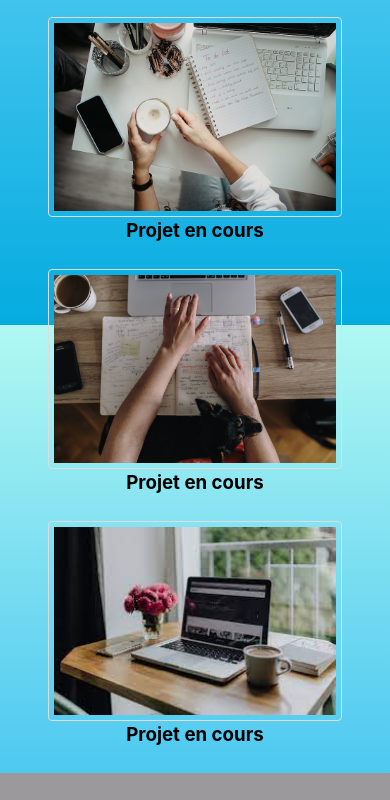
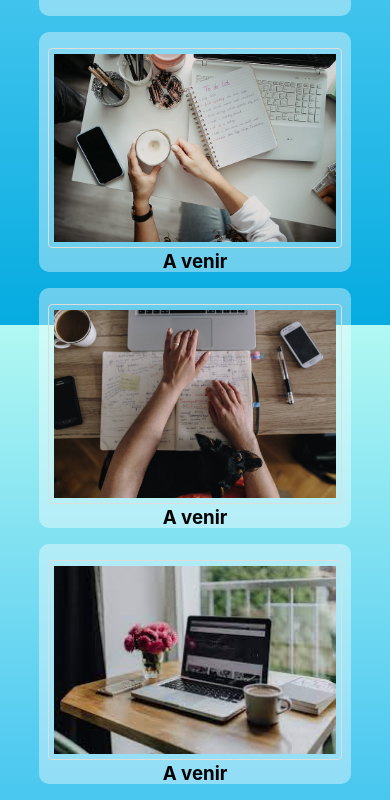
Before and after one commit to DavyDeMattos/DavyDeMattos.github.io, a PHP site: page /projets.html in a window 390 px wide. Shown: the part 1363-2163 px from the top of the page. Before the commit the page ends 2136 px from the top, so only its background shows below. Run offline with PHP 8.4, Linux system fonts and the light colour scheme.

Commit message:
stylish somes things and start project's informations

```diff
--- a/JS/app.js
+++ b/JS/app.js
@@ -1,9 +1,44 @@
 const app = {
+    // TODO Faire une fenêtre qui s'affiche pour présenter le projet en question.
+    // ? Comment procéder ?
+    // ? Faire un tableau contenant les informations avec une boucle et une condition ?
+
+    /*
+        Marche à suivre
+        x Sélection des articles -> tableau avec tous les articles
+        - Boucle pour poser un écouter click sur les articles
+        - Si event, passer
+
+    */
     init: function () {
-			app.handleSliderImage();
+        app.handleSliderImage();
 
     },
 
+
+    handleClick : function(event){
+        console.log('click');
+        // article.innerHTML = '';
+        const clickedArticle = event.currentTarget.getAttribute('value');
+        // console.log(clickedArticle);
+        // On sélectionne le container
+        const window = document.querySelector('#windowInformation');
+        // const divElement = document.createElement('div');
+        // divElement.classList.add('characterInformation');
+
+        // On place la div dans le container.
+        // containerCharacter.appendChild(divElement);
+        // app.showInformation(clickedArticle);
+    },
+
+    handleSliderImage : function(){
+        // Selection of each article of project page
+        const articles = document.querySelectorAll('.container--project article');
+        // Add listener to call click function
+        for (const article of articles) {
+            article.addEventListener('click', app.handleClick)
+        }
+    }
 };
     // on initialise l'app dès que le document est prêt
     document.addEventListener('DOMContentLoaded', app.init);
--- a/css/style.css
+++ b/css/style.css
@@ -293,12 +293,20 @@ Projet Partie main
 .container--project > article{
     margin-right: 1rem;
     margin-bottom: 1rem;
+    width: 30%;
+    height: 240px;
+    background-color: rgba(255, 255, 255, 0.39);
+    border-radius: 10px;
+    /* top right bottom left */
+    padding: 1rem 0.5rem 1rem 0.5rem;
+}
+.container--project > article > img{
     max-width: 30%;
-    max-height: 350px;
+    max-height: 200px;
 }
 @media (max-width: 600px){
     .container--project > article{
-        max-width: 100%;
+        width: 100%;
         margin-right: 0rem;
     }
 }
@@ -315,6 +323,20 @@ box-shadow: 0 0 2px 1px rgba(0, 140, 186, 0.5);
 
 .container--project article > a{
     color: black;
+}
+
+.container--project .inProgress{
+    position: relative;
+    bottom: 55%;
+    background-color: #fff;
+    border-radius: 25px;
+    margin-bottom: 0;
+}
+@media (max-width: 600px){
+    .container--project .inProgress{
+        margin-left: 10%;
+        margin-right: 10%;
+    }
 }
 /*-----------------
 Contact Partie main
--- a/projets.html
+++ b/projets.html
@@ -30,39 +30,40 @@
                     Voici les différents projets que j'ai développer que ça soit pour affiner mes compétences, dans le cadre d'un cursus scolaire, pour répondre à un besoin ou simplement pour me divertir. =)
                 </p>
                 <div class="container--project">
+                    <div id="windowInformation"></div>
                     <article><a href="./projects/Stardew_Valley/html/index.html" >
-                        <img src="./assets/Apercu_Choose_your_romance.jpg" alt="Aperçu projet">
+                        <img src="./assets/Apercu_Choose_your_romance.jpg" alt="Aperçu projet" title="Projet sur le jeu Stardew Valley">
                         <h3>Choose your romance</h3>
                     </a></article>
                     <article><a href="#">
                         <img src="./assets/Apercu_Ma_Visiotec.jpg" alt="Aperçu projet">
                         <h3>Ma Visiotec</h3>
                     </a></article>
-                    <article><a href="#">
+                    <article value="hotel"><a href="#">
                         <img src="./assets/WIP_1.jpg" alt="Aperçu projet">
-                        <h3>Projet en cours</h3>
+                        <h3 class="inProgress">Hotel<br> En cours</h3>
                     </a></article>
                     <article><a href="#">
                         <img src="./assets/WIP_2.jpg" alt="Aperçu projet">
-                        <h3>Projet en cours</h3>
+                        <h3 class="inProgress">"Ca trompe énormément"<br> En cours</h3>
                     </a></article>
                     <article><a href="#">
                         <img src="./assets/WIP_3.jpg" alt="Aperçu projet">
-                        <h3>Projet en cours</h3>
+                        <h3>A venir</h3>
                     </a></article>
                     <article><a href="#">
                         <img src="./assets/WIP_4.jpg" alt="Aperçu projet">
-                        <h3>Projet en cours</h3>
+                        <h3>A venir</h3>
                     </a></article>
                     <article><a href="#">
                         <img src="./assets/WIP_5.jpg" alt="Aperçu projet">
-                        <h3>Projet en cours</h3>
+                        <h3>A venir</h3>
                     </a></article>
                 </div>
             </div>
         </main>
         <footer>
-            <script src="../JS/app.js"></script>
+            <script src="./JS/app.js"></script>
         </footer>
     </body>
 </html>
```
